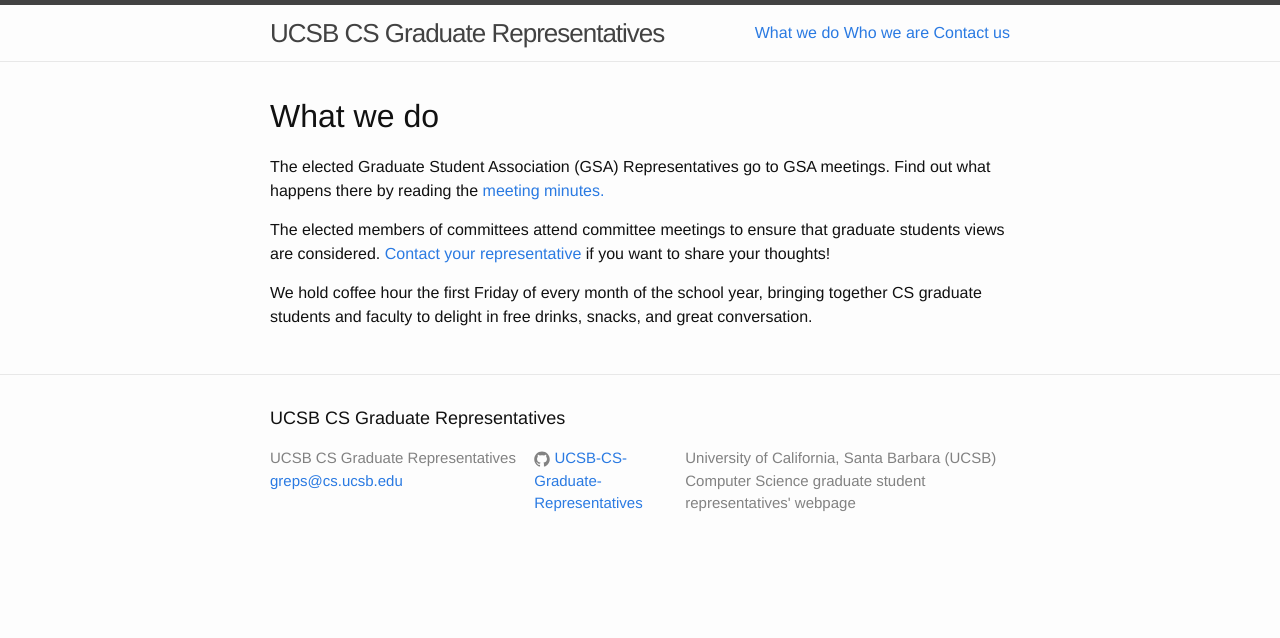
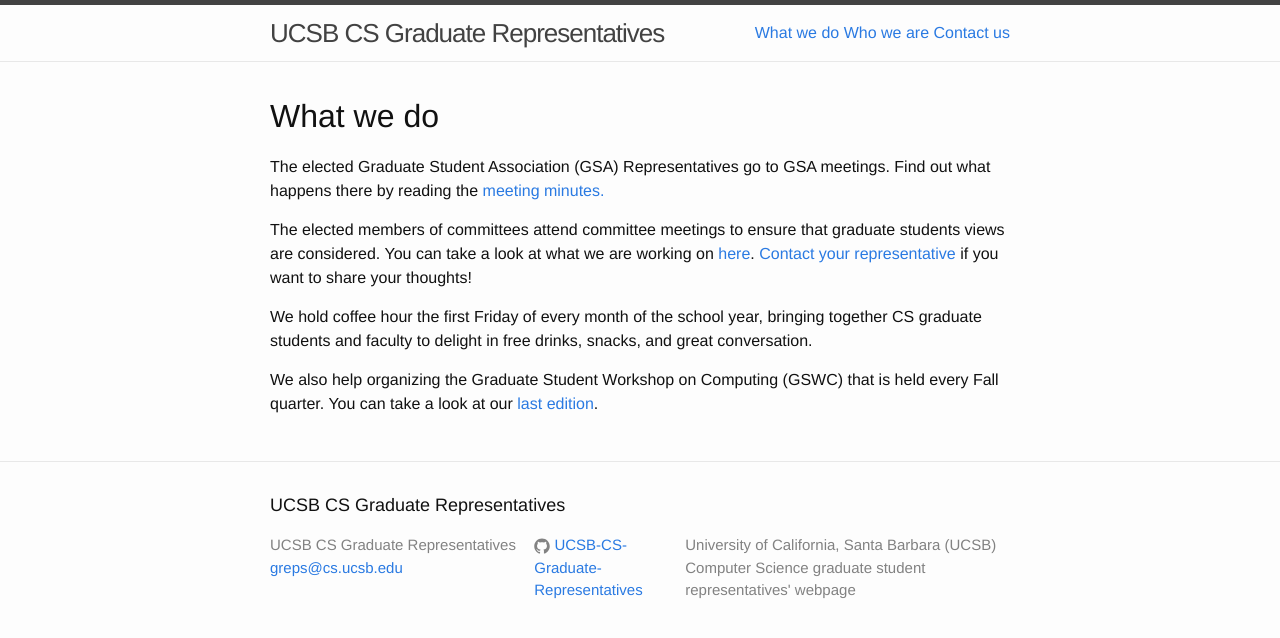
Before and after one commit to UCSB-CS-Graduate-Representatives/UCSB-CS-Graduate-Representatives.github.io, a Jekyll site: the page built from what-we-do/index.md, in a window 1280 px wide. Shown: the top 638 px of the page. Built offline with Jekyll 4.4.1, drawn with Linux system fonts in a browser that asks for light colours.

Commit message:
Adding some content to pages.

```diff
--- a/what-we-do/index.md
+++ b/what-we-do/index.md
@@ -6,8 +6,10 @@
 What we do
 =======
 
-The elected Graduate Student Association (GSA) Representatives go to GSA meetings. Find out what happens there by reading the [meeting minutes.](google drive link here)
+The elected Graduate Student Association (GSA) Representatives go to GSA meetings. Find out what happens there by reading the [meeting minutes.](https://drive.google.com/folderview?id=0B69hCaWL5B4AeEt4OUoyNEtzQk0&usp=sharing)
 
-The elected members of committees attend committee meetings to ensure that graduate students views are considered. [Contact your representative](/contact/) if you want to share your thoughts!
+The elected members of committees attend committee meetings to ensure that graduate students views are considered. You can take a look at what we are working on [here](https://drive.google.com/folderview?id=0B69hCaWL5B4AUFlueFZWUUp2anc&usp=sharing). [Contact your representative](/contact/) if you want to share your thoughts!
 
 We hold coffee hour the first Friday of every month of the school year, bringing together CS graduate students and faculty to delight in free drinks, snacks, and great conversation.
+
+We also help organizing the Graduate Student Workshop on Computing (GSWC) that is held every Fall quarter. You can take a look at our [last edition](http://gsrc.cs.ucsb.edu/2014/).
```
Also changed, not shown: _GradReps/arlei.md (+1 -1 lines).
